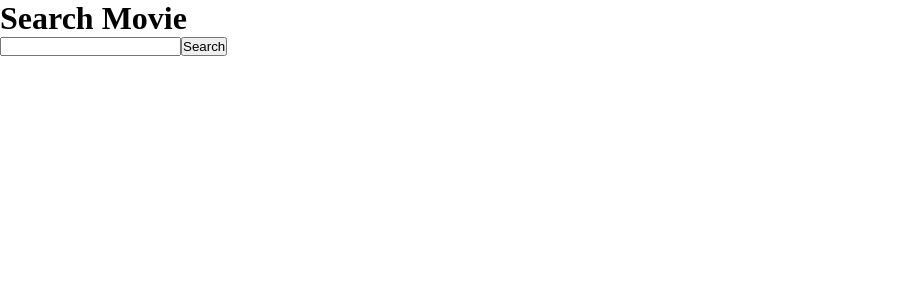
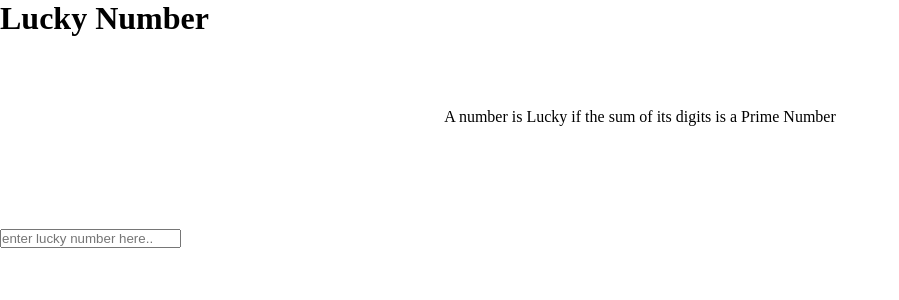
Before and after one commit to Prisans/react-setup, a React (Vite) app: page / in a window 1280 px wide. Shown: the top 300 px of the page, without its empty margins (0-899 px from the left). Built offline with nearby package versions, Linux system fonts and the light colour scheme.

Commit message:
lucky number added

```diff
--- a/src/App.css
+++ b/src/App.css
@@ -0,0 +1,6 @@
+.app{
+    display: flex;
+    flex-direction: column;
+    justify-content: center;
+    align-items: center;
+}
--- a/src/App.jsx
+++ b/src/App.jsx
@@ -32,6 +32,7 @@ import ProgressBar from './Namaste Dev/Progress Bar/ProgressBar'
 import Ref from './Ref Hook/Ref'
 import Movie from './AccioJob Questions/Movie'
 import CharacterCount from './Namaste Dev/CharacterCount'
+import LuckyNumber from './Namaste Dev/LuckyNumber'
 
 const App = () => {
 
@@ -47,7 +48,7 @@ const App = () => {
   ]
 
   return (
-    <div>
+    <div className='app'>
         {/* <-------------------useState-------------------> */}
 
         {/* <Counter/> */}
@@ -87,6 +88,7 @@ const App = () => {
         {/* <TodoApp/> */}
         {/* <ProgressBar/> */}
         {/* <CharacterCount/> */}
+        <LuckyNumber/>
 
         {/* <-------------------------React.memo---------------------> */}
 
@@ -116,7 +118,7 @@ const App = () => {
 
         {/* <---------------Acciojob questions-------------------> */}
 
-        <Movie/>
+        {/* <Movie/> */}
 
     </div>
   )
--- /dev/null
+++ b/src/Namaste Dev/LuckyNumber.jsx
@@ -0,0 +1,60 @@
+import React, { useEffect, useState } from 'react'
+
+const LuckyNumber = () => {
+    const [input,setInput] = useState("")
+    const [prime,setPrime] = useState(null)
+
+    function checkPrime(num){
+        if(num<=1) return false
+
+        for(let i=2; i<=Math.sqrt(num); i++){
+            if(num%i==0)return false
+        }
+
+        return true
+    }
+
+    function checkPrimeSum(data){
+        console.log("entered")
+        const arr = data.trim().split("")
+        let sum = 0
+        console.log(arr)
+
+        arr.forEach(x=>{
+            sum = sum + Number(x)
+        })
+
+        console.log(sum)
+
+        // checkPrime(sum) === true? setPrime(false)  : setPrime(true)
+
+        if(checkPrime(sum)){
+            setPrime(true)
+        }else{
+            setPrime(false)
+        }
+    }
+
+    function handleChange(e){
+        setInput(e.target.value)
+        checkPrimeSum(e.target.value)
+    }
+
+    // useEffect(()=>{
+    //     checkPrimeSum()
+    // },[input])
+
+    console.log(input)
+  return (
+    <div>
+        <h1>Lucky Number</h1>
+        <p>A number is Lucky if the sum of its digits is a Prime Number</p>
+
+        <input onChange={handleChange} value={input} type="number"  placeholder='enter lucky number here..'/>
+        {prime === true && <p>Lucky Number</p>}
+        {prime === false && <p>Not lucky Number</p>}
+    </div>
+  )
+}
+
+export default LuckyNumber
--- a/src/index.css
+++ b/src/index.css
@@ -2,4 +2,5 @@
     margin: 0;
     padding: 0;
     box-sizing: border-box;
+
 }
```
